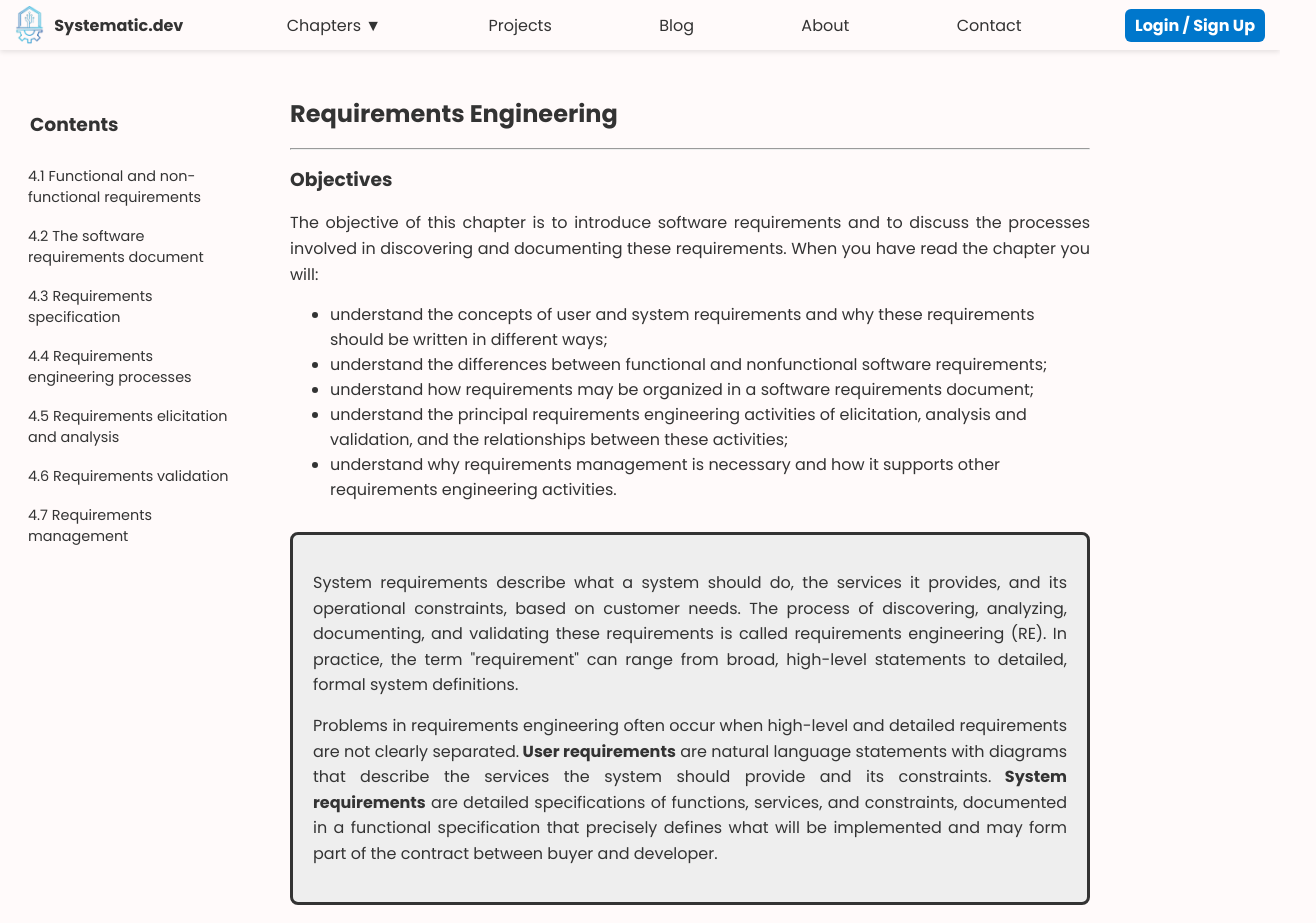
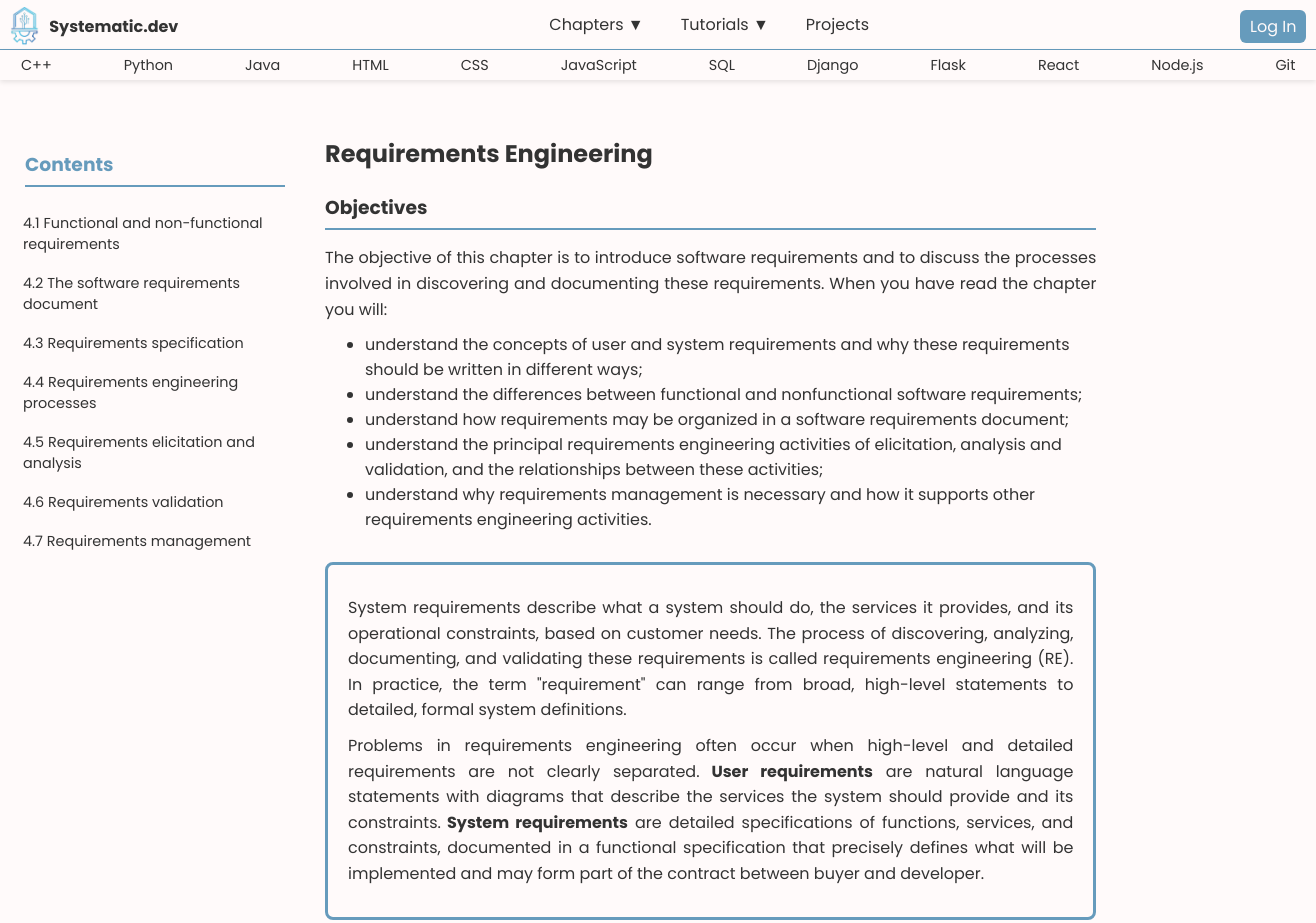
Before and after one commit to iverene/Software-Engineering, a plain HTML site: page chapter-4.html in a window 1280 px wide. Shown: the top 923 px of the page, 1316 px wide, since content can reach past the window. Drawn offline with Linux system fonts and the light colour scheme.

Commit message:
much better css

```diff
--- a/chapter-4.html
+++ b/chapter-4.html
@@ -4,7 +4,7 @@
     <meta charset="UTF-8">
     <meta name="viewport" content="width=device-width, initial-scale=1.0">
     <link rel="stylesheet" href="style.css">
-        <link rel="stylesheet" href="https://cdnjs.cloudflare.com/ajax/libs/font-awesome/6.6.0/css/all.min.css">
+    <link rel="stylesheet" href="https://cdnjs.cloudflare.com/ajax/libs/font-awesome/6.6.0/css/all.min.css">
     <link href="https://fonts.googleapis.com/css2?family=Poppins:wght@400;700&display=swap" rel="stylesheet">
     <title>Chapter 4 - Requirements Engineering</title>
 </head>
@@ -18,20 +18,35 @@
 
         <nav>
             <a href="">Chapters ▼</a>
+            <a href="">Tutorials ▼</a>
             <a href="">Projects</a>
-            <a href="">Blog</a>
-            <a href="">About</a>
-            <a href="">Contact</a>
         </nav>
 
         <section class="auth">
-            <a href="" class="btn">Login / Sign Up</a>
+            <a href="" class="btn">Log In</a>
         </section>
     </header>
 
+    <section class="bottom-nav">
+        <nav>
+            <a href="">C++</a>
+            <a href="">Python</a>
+            <a href="">Java</a>
+            <a href="">HTML</a>
+            <a href="">CSS</a>
+            <a href="">JavaScript</a>
+            <a href="">SQL</a>
+            <a href="">Django</a>
+            <a href="">Flask</a>
+            <a href="">React</a>
+            <a href="">Node.js</a>
+            <a href="">Git</a>
+        </nav>
+    </section>
+
     <aside class="sidebar">
         <section class="sidebar-content">
-            <h3 style="margin: 20px; padding-top: 10px;">Contents</h3>
+            <h3 style="margin: 20px; color: var(--primary-color)">Contents</h3>
             <ul>
                 <li><a href="#sec-4-1">4.1 Functional and non-functional requirements</a></li>
                 <li><a href="#sec-4-2">4.2 The software requirements document</a></li>
@@ -48,7 +63,6 @@
 
         <section>
             <h1>Requirements Engineering</h1>
-            <hr>
             <article>
                 <h3>Objectives</h3>
                 <p>The objective of this chapter is to introduce software requirements and to discuss the processes involved in discovering and documenting these requirements. When you have read the chapter you will:</p>
@@ -84,7 +98,6 @@
 
             <article>
                 <h3>4.1.1 Functional requirements</h3>
-                <hr>
                 <p>Functional requirements describe what a system should do, depending on the type of software, its users, and the organization’s approach to requirements. At the <b>user requirement level</b>, they are written in abstract, easy-to-understand terms, while at the <b>system requirement level</b>, they provide detailed descriptions of functions, inputs, outputs, and exceptions.</p>
                 <p>These requirements can range from general expectations about the system’s behavior to very specific needs tied to local practices or existing systems. Ideally, functional requirements should be <b>complete</b> (covering all needed services) and <b>consistent</b> (free from contradictions).</p>
                 <p>In practice, achieving completeness and consistency in large systems is very difficult. Mistakes and omissions often occur due to system complexity, and multiple stakeholders bring differing or even conflicting needs. These inconsistencies may remain hidden during specification and only surface after deeper analysis or once the system is delivered.</p>
@@ -92,7 +105,6 @@
 
             <article>
                 <h3>4.1.2 Non-functional requirements</h3>
-                <hr>
                 <p>Non-functional requirements define system properties and constraints that are not directly tied to specific services. They cover aspects like performance, reliability, security, and availability, or constraints such as hardware capabilities and data formats. These requirements usually apply to the system as a whole rather than individual functions.</p>
                 <p>They are often more critical than functional requirements because failure to meet them can render the entire system unusable, as seen with safety, reliability, or performance issues in mission-critical systems. Unlike functional requirements, non-functional requirements are harder to trace to specific components since their implementation is often spread across the system.</p>
                 <img src="assets\4.2.png" alt="types of non-functional requirements">
@@ -132,7 +144,6 @@
 
             <article>
                 <h3>4.3.1 Natural language specification</h3>
-                <hr>
                 <p>Natural language has long been the main way of writing software requirements because it is expressive, intuitive, and widely understood. However, it can also be vague and ambiguous, leading to misunderstandings. Despite proposals for alternatives, natural language remains the most common approach.</p>
                 <p>To reduce ambiguity, several guidelines are recommended:</p>
                 <ol>
@@ -146,7 +157,6 @@
 
             <article>
                 <h3>4.3.2 Structured specifications</h3>
-                <hr>
                 <p><b>Structured natural language</b> is a method of writing system requirements that limits writer freedom by enforcing a standard format. It keeps the clarity of natural language while adding uniformity through templates, sometimes using programming-like constructs and visual cues for emphasis.</p>
                 <p>When specifying functional requirements in this form, the document should include:</p>
                 <ol>
@@ -189,7 +199,6 @@
 
             <article>
                 <h3>4.5.1 Requirements discovery</h3>
-                <hr>
                 <p><b>Requirements discovery</b> (or elicitation) is the process of gathering information about the required system and existing systems, then extracting user and system requirements. Information sources include documentation, stakeholders, and similar system specifications. Interaction with stakeholders may involve interviews, observation, scenarios, or prototypes to clarify needs.</p>
                 <p>Stakeholders range from end-users to managers and external regulators. For example, in a healthcare system, stakeholders include patients, doctors, nurses, receptionists, IT staff, ethics managers, healthcare managers, and records staff. Beyond stakeholders, requirements can also arise from the application domain and interacting systems.</p>
                 <p>These sources can be organized into <b>system viewpoints</b>, each showing a subset of requirements. Viewpoints highlight different perspectives on the problem, often overlapping with shared requirements, and help structure both discovery and documentation.</p>
@@ -197,7 +206,6 @@
 
             <article>
                 <h3>4.5.2 Interviewing</h3>
-                <hr>
                 <p><b>Interviews</b> with stakeholders are a common requirements elicitation technique, where engineers ask questions about current systems and the new system to be developed. These can be <b>closed interviews</b> (structured, pre-defined questions) or <b>open interviews</b> (flexible, exploratory), though in practice most are a mix of both. Interviews help gain insight into stakeholder tasks, interactions with the system, and existing difficulties, but are less effective for uncovering domain or organizational knowledge.</p>
                 <p>Challenges include stakeholders’ use of <b>domain-specific jargon</b>, which can be misunderstood, and <b>implicit knowledge</b> that experts assume is obvious and therefore fail to mention. Interviews are also limited for organizational requirements, since power dynamics and political issues are often hidden or left unspoken.</p>
                 <p>Effective interviewers are <b>open-minded</b> and willing to adjust their views based on stakeholder input. They also use <b>springboard questions, proposals, or prototypes</b> to guide discussion, since vague prompts like “tell me what you want” rarely work.</p>
@@ -205,8 +213,7 @@
             </article>
 
             <article>
-                <h3>4.5.3 scenarios</h3>
-                <hr>
+                <h3>4.5.3 Scenarios</h3>
                 <p>Scenarios help stakeholders better understand system requirements by presenting real-life examples of interactions rather than abstract descriptions. They are especially useful for expanding outline requirements into detailed ones, as each scenario illustrates one or a few possible interactions.</p>
                 <p>Scenarios evolve from an initial outline to a detailed description during elicitation and can take different forms depending on the level of detail needed. At its most general, a scenario may include:</p>
                 <ol>
@@ -220,14 +227,12 @@
 
             <article>
                 <h3>4.5.4 Use cases</h3>
-                <hr>
                 <p><b>Use cases</b> are a key requirements discovery technique introduced in the Objectory method and now central to UML. At their core, they identify the <b>actors</b> (users or systems) involved and the <b>type of interaction</b> with the system. Beyond this, use cases are expanded with <b>textual descriptions</b> or <b>graphical models</b> (e.g., UML sequence or state charts) to illustrate the details of how the interaction unfolds. This helps clarify system behavior and ensures stakeholders understand how the system will be used.</p>
                 <img src="assets\4.7.png" alt="use cases">
             </article>
 
             <article>
                 <h3>4.5.5 Ethnography</h3>
-                <hr>
                 <p>Software systems do not operate in isolation; they are embedded within social and organizational contexts that strongly influence their success. If these contexts are ignored, a system may technically function but remain unused because it fails to align with real-world practices and constraints. Therefore, understanding and addressing social and organizational requirements is essential in requirements engineering.</p>
                 <p>One effective technique for uncovering such requirements is <b>ethnography</b>, where an analyst directly observes and immerses themselves in the working environment. By studying day-to-day tasks and interactions, ethnography reveals implicit requirements that may not surface in interviews or formal documentation. This helps capture how people actually work, rather than how organizations say they work.</p>
                 <img src="assets\4.8.png" alt="ethnography with prototyping">
@@ -239,7 +244,7 @@
         <section id="sec-4-6">
             <article>
                 <h2>4.6 Requirements validation</h2>
-                <p>Requirements validation is the process of ensuring that the documented requirements truly reflect what the customer wants from the system. It overlaps with requirements analysis, as both focus on identifying problems or inconsistencies in the requirements. This step is crucial because undetected errors at this stage can lead to significant rework later in development or even after the system is deployed.</p>
+                <p><b>Requirements validation</b> is the process of ensuring that the documented requirements truly reflect what the customer wants from the system. It overlaps with requirements analysis, as both focus on identifying problems or inconsistencies in the requirements. This step is crucial because undetected errors at this stage can lead to significant rework later in development or even after the system is deployed.</p>
                 <p>Fixing requirement-related issues is far more expensive than correcting design or coding errors. This is because changes in requirements often require revisiting system design, updating implementation, and conducting thorough re-testing. Therefore, validating requirements early helps reduce risks, saves costs, and ensures that the system aligns with customer expectations.</p>
                 <p>During requirements validation, several checks are performed to ensure the quality and accuracy of the requirements document. These checks include:</p>
                 <ol>
@@ -271,12 +276,11 @@
                     <li><b>Different stakeholders have conflicting needs</b>—customers who fund the system set requirements based on constraints, which may clash with user needs, leading to additional features after delivery.</li>
                     <li><b>Diverse user communities</b>—large systems serve many users with varying, sometimes conflicting priorities, so compromises made initially often need rebalancing as real use reveals gaps.</li>
                 </ol>
-                <p>Requirements management is the process of tracking and controlling changes to system requirements. It involves maintaining links between requirements to assess impacts, establishing a formal change process, and starting management as soon as a draft document exists, while planning for changes should begin during requirements elicitation.</p>
+                <p><b>Requirements management</b> is the process of tracking and controlling changes to system requirements. It involves maintaining links between requirements to assess impacts, establishing a formal change process, and starting management as soon as a draft document exists, while planning for changes should begin during requirements elicitation.</p>
             </article>
 
             <article>
                 <h3>4.7.1 Requirements management planning</h3>
-                <hr>
                 <p>Planning is an essential first stage in the requirements management process. The planning stage establishes the level of requirements management detail that is required. During the requirements management stage, you have to decide on:</p>
                 <img src="assets\4.10.png" alt="requirements change management">
                 <ol>
@@ -289,8 +293,7 @@
 
             <article>
                 <h3>4.7.2 Requirements change management</h3>
-                <hr>
-                <p>Requirements change management is applied after the requirements document is approved to evaluate proposed changes. It ensures that the benefits outweigh the costs and provides a formal, consistent process so all changes are controlled and documented properly.</p>
+                <p><b>Requirements change management</b> is applied after the requirements document is approved to evaluate proposed changes. It ensures that the benefits outweigh the costs and provides a formal, consistent process so all changes are controlled and documented properly.</p>
                 <p>There are three principal stages to a change management process:</p>
                 <ol>
                     <li><em>Problem analysis and change specification</em> The change management process begins with a requirements problem or change proposal, which is then analyzed for validity. The results are shared with the requester, who may either revise the proposal or withdraw the request.</li>
@@ -310,7 +313,7 @@
 
         </section>
 
-        <section>
+        <section class="logos">
             <p><b>CONTACT US</b></p>
             <i class="fa-solid fa-location-dot"></i>
             <i class="fa-brands fa-facebook"></i>
@@ -321,7 +324,7 @@
 
         <section>
             <p>© Systematic.dev. All rights reserved</p>
-            <p>Iverene Grace M. Causapin</p>
+            <p><b>Iverene Grace M. Causapin</b></p>
         </section>
     </footer>
 </body>
--- a/style.css
+++ b/style.css
@@ -1,16 +1,26 @@
+:root {
+    --primary-color: #669bbc;
+    --secondary-color: #003049;
+    --header-background: #eee;
+    --white-color: #FFFAFA;
+    --dark-color: #333;
+}
+
 * {
     margin: 0;
     padding: 0;
     box-sizing: border-box;
     font-family: 'Poppins', sans-serif;
+    scroll-behavior: smooth;
 }
 
 body {
-    background-color: #FFFAFA;
-    color: #333;
+    background-color: var(--white-color);
+    color: var(--dark-color);
     display: grid;
     grid-template-areas:
     "header header header"
+    "bottom-nav bottom-nav bottom-nav"
     "sidebar main main"
     "footer footer footer";
 }
@@ -19,15 +29,20 @@ h2{
     margin: 10px;
     font-weight: 600;
     padding: 10px;
-    border-style: solid;
-    border-radius: 8px;
-    background-color: #eee;
+    color: var(--primary-color);
 }
 
-h1, h3, p {
+h1, p {
+    margin: 10px 0;
+    line-height: 1.6;
+    text-align: justify;
+}
+
+h3 {
+    padding: 5px 0;
     margin: 15px 0;
     line-height: 1.6;
-    text-align: justify;
+    border-bottom: 2px solid var(--primary-color);
 }
 
 ul, ol{
@@ -38,8 +53,8 @@ li {
     margin-left: 10px;
 }
 
-a:hover, header .brand:hover {
-  color: #0077cc;
+a:hover, header .brand:hover, .bottom-nav a:hover {
+  color: var(--primary-color);
 }
 
 header {
@@ -47,16 +62,16 @@ header {
     display: flex;
     align-items: center;
     justify-content: space-between;
-    padding: 5px 15px;
-    background-color: #FFFAFA;
+    padding: 5px 10px;
+    background-color: var(--white-color);
     height: 50px;
-    box-shadow: 0 2px 5px rgba(0, 0, 0, 0.1);
+    border-bottom: 1px solid var(--primary-color);
 }
 
 header section {
     display: flex;
     align-items: center;
-    margin-top: 30px;
+    margin-top: 18px;
     gap: 10px;
 }
 
@@ -67,7 +82,7 @@ header .logo {
 header .brand {
     font-weight: bold;
     font-size: 1rem;
-    color: #333;
+    color: var(--dark-color);
     text-decoration: none;
     margin-right: 10px;
 }
@@ -75,56 +90,77 @@ header .brand {
 nav{
     flex: 1;
     display: flex;
-    justify-content: space-evenly;
+    justify-content: center;
     align-items: center;
-    gap: 18px;
+    gap: 25px;
     margin: 0 10px;
 }
 
 nav a {
     text-decoration: none;
     font-weight: 500;
-    color: #333;
+    color: var(--dark-color);
     padding: 4px 6px;
 }
 
 .auth {
     display: flex;
-
     align-items: center;
 }
 
 .auth .btn {
-    background-color: #0077cc;
-    color: #fff;
+    background-color: var(--primary-color);
+    color: var(--white-color);
     padding: 4px 10px;
     border-radius: 6px;
     text-decoration: none;
-    font-weight: 600;
     transition: 0.2s ease;
     margin-left: 10px;
 }
 
 .auth .btn:hover {
-    background-color: #005fa3;
+    background-color: var(--secondary-color);
+}
+
+.bottom-nav {
+    grid-area: bottom-nav;
+    flex: 1;
+    display: flex;
+    align-items: center;
+    justify-content: space-around;
+    padding: 5px;
+    background-color: var(--white-color);
+    height: 30px;
+    box-shadow: 0 2px 5px rgba(0, 0, 0, 0.1);
+    position: sticky;
+    top: 0;
+}
+
+.bottom-nav nav {
+    display: flex;
+    align-items: center;
+    gap: 60px;
+}
+
+.bottom-nav a {
+    text-decoration: none;
+    font-weight: 500;
+    color: var(--dark-color);
+    padding: 0 6px;
+    font-size: 0.9rem;
 }
 
 .sidebar {
     grid-area: sidebar;
-    width: 250px;
-    background-color: #FFFAFA;
-    margin-top: 10px;;
-    padding: 20px 10px;
+    width: 300px;
+    background-color: var(--white-color);
+    padding: -25px 15px;
+    margin-left: 5px;
 }
 
 .sidebar-content {
     position: sticky;
     top: 0;
-}
-
-.sidebar h2 {
-    padding-top: 10px;
-
 }
 
 .sidebar ul {
@@ -149,40 +185,42 @@ nav a {
 }
 
 .sidebar a:hover {
-    background-color: #0077cc;
-    color: #f9f9f9;
+    background-color: var(--primary-color);
+    color: var(--white-color);
 }
 
 main {
     grid-area: main;
-    margin-right: 150px;
-    padding: 30px 40px;
+    margin-right: 200px;
+    padding: 0 20px;
 }
 
 section {
+    padding-top: 15px;
     margin-bottom: 30px;
 }
 
 .introduction {
-    background-color: #eee;
+    background-color: var(--white-color);
     padding: 20px;
     border-style: solid;
+    border-color: var(--primary-color);
     border-radius: 8px;
 }
 
 img {
     max-width: 100%;
     height: auto;
-    display: block; margin: 0 auto;
+    display: block;
+    margin: 0 auto;
 }
 
 footer {
     grid-area: footer;
     text-align: center;
     padding: 15px;
-    border-top: 1px solid #6d6e71;
-    background-color: #333;
-    color: #f1e4e4;
+    background-color: var(--secondary-color);
+    color: var(--white-color);
     display: flex;
     justify-content: space-around;
     align-items: center;
```
